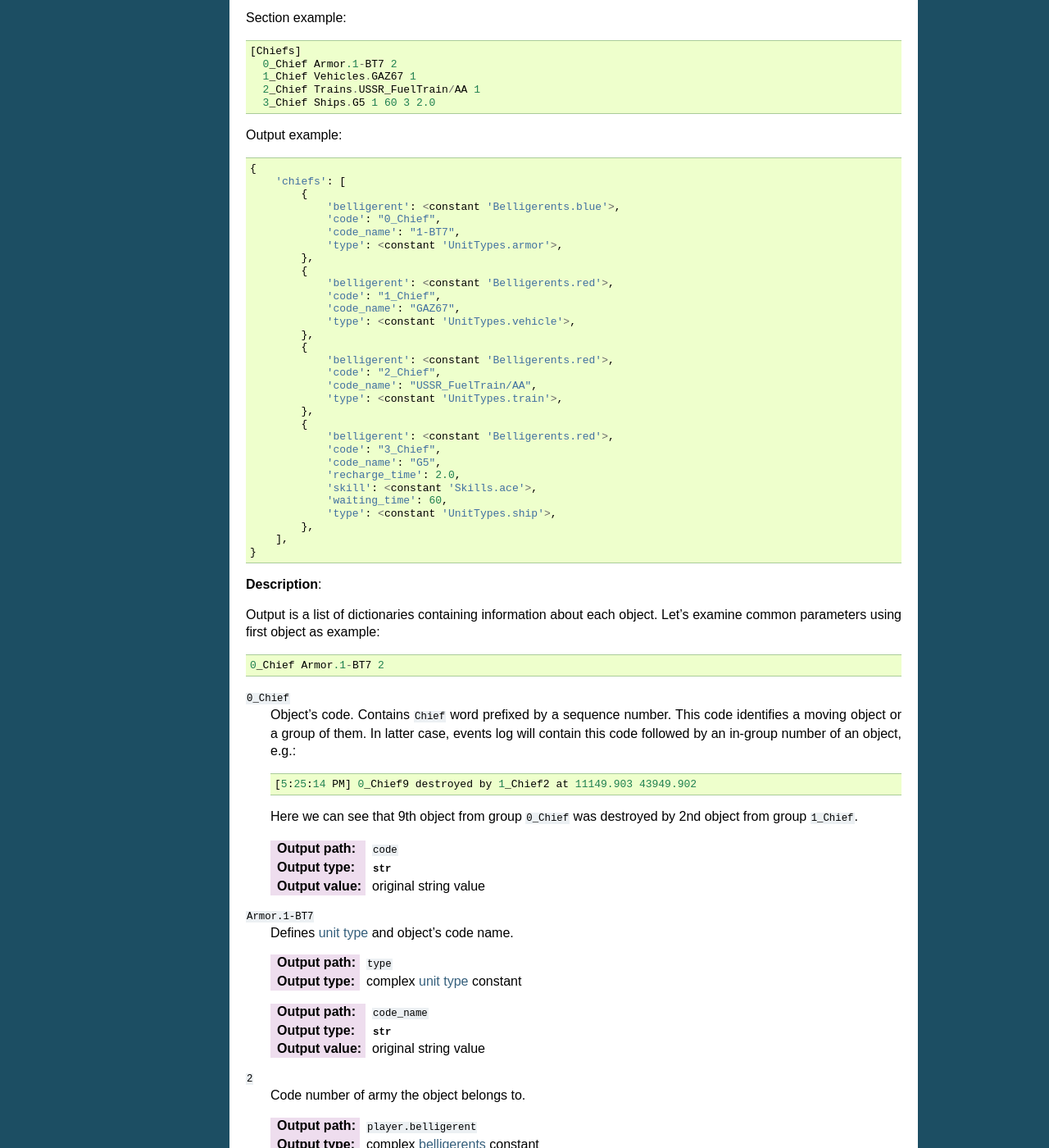
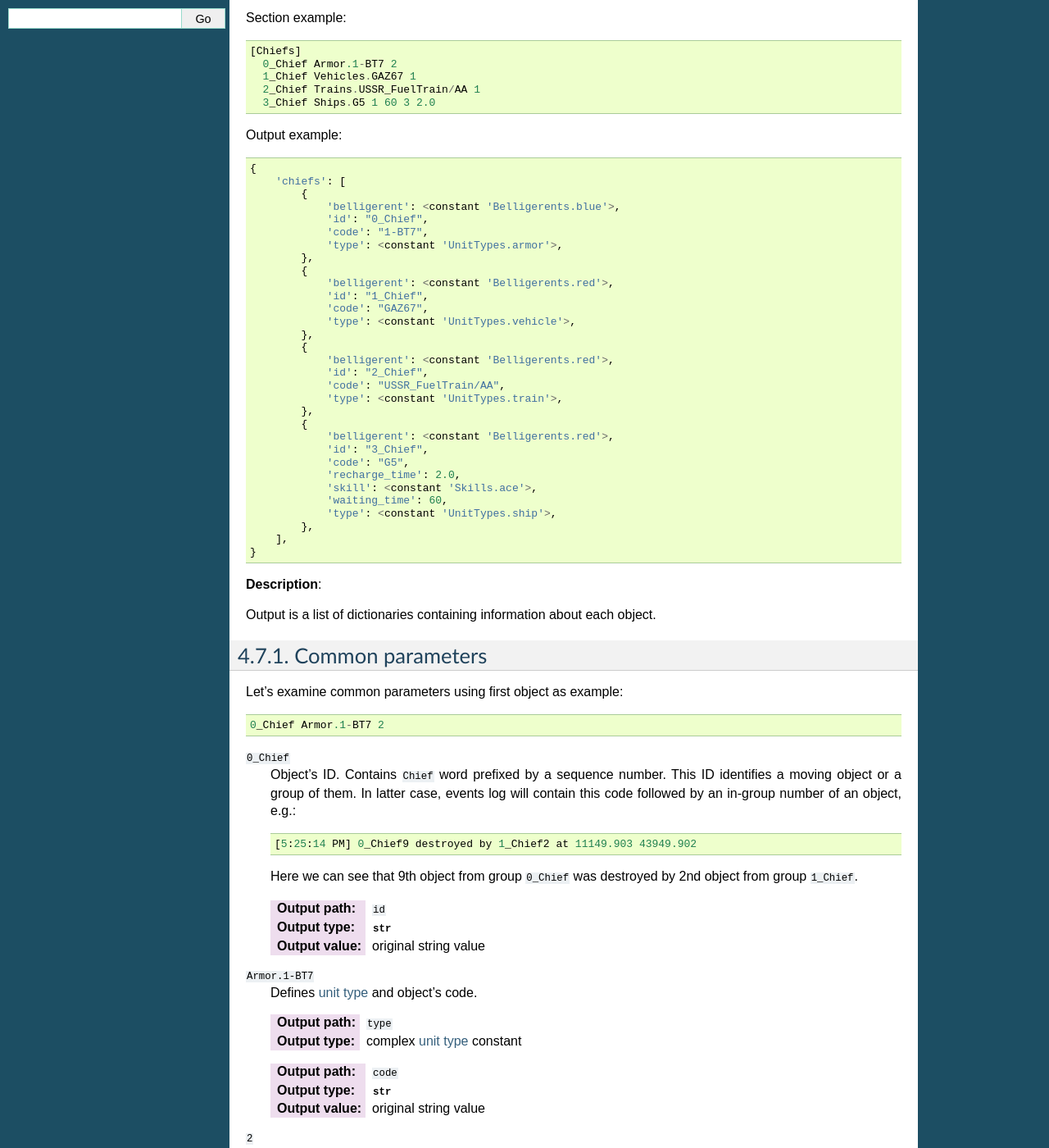
Before and after one commit to IL2HorusTeam/il2fb-mission-parser, a Sphinx documentation site: the page built from docs/parsers/chiefs.rst, in a window 1280 px wide and 1400 px high, scrolled down 322 px. Shown: the whole window at 82% size. Built offline with Sphinx 7.4.7, drawn with Linux system fonts in a browser that asks for light colours; some of the changed text lies outside the part shown.

Commit message:
update parsers, update docs

```diff
--- a/docs/output-format.rst
+++ b/docs/output-format.rst
@@ -25,4 +25,5 @@ parser. It gets data from all other parsers and organizes it in special manner.
     parsers/mds-scouts
     parsers/chiefs
     parsers/chief-road
+    parsers/nstationary
     parsers/file-parser
--- a/docs/parsers/chiefs.rst
+++ b/docs/parsers/chiefs.rst
@@ -35,26 +35,26 @@ Output example:
         'chiefs': [
             {
                 'belligerent': <constant 'Belligerents.blue'>,
-                'code': "0_Chief",
-                'code_name': "1-BT7",
+                'id': "0_Chief",
+                'code': "1-BT7",
                 'type': <constant 'UnitTypes.armor'>,
             },
             {
                 'belligerent': <constant 'Belligerents.red'>,
-                'code': "1_Chief",
-                'code_name': "GAZ67",
+                'id': "1_Chief",
+                'code': "GAZ67",
                 'type': <constant 'UnitTypes.vehicle'>,
             },
             {
                 'belligerent': <constant 'Belligerents.red'>,
-                'code': "2_Chief",
-                'code_name': "USSR_FuelTrain/AA",
+                'id': "2_Chief",
+                'code': "USSR_FuelTrain/AA",
                 'type': <constant 'UnitTypes.train'>,
             },
             {
                 'belligerent': <constant 'Belligerents.red'>,
-                'code': "3_Chief",
-                'code_name': "G5",
+                'id': "3_Chief",
+                'code': "G5",
                 'recharge_time': 2.0,
                 'skill': <constant 'Skills.ace'>,
                 'waiting_time': 60,
@@ -65,14 +65,18 @@ Output example:
 
 **Description**:
 
-Output is a list of dictionaries containing information about each object. Let's
-examine common parameters using first object as example::
+Output is a list of dictionaries containing information about each object.
+
+Common parameters
+~~~~~~~~~~~~~~~~~
+
+Let's examine common parameters using first object as example::
 
     0_Chief Armor.1-BT7 2
 
 ``0_Chief``
-  Object's code. Contains ``Chief`` word prefixed by a sequence number. This
-  code identifies a moving object or a group of them. In latter case, events log
+  Object's ID. Contains ``Chief`` word prefixed by a sequence number. This
+  ID identifies a moving object or a group of them. In latter case, events log
   will contain this code followed by an in-group number of an object, e.g.::
 
       [5:25:14 PM] 0_Chief9 destroyed by 1_Chief2 at 11149.903 43949.902
@@ -80,29 +84,30 @@ examine common parameters using first object as example::
   Here we can see that 9th object from group ``0_Chief`` was destroyed by 2nd
   object from group ``1_Chief``.
 
-  :Output path: ``code``
+  :Output path: ``id``
   :Output type: :class:`str`
   :Output value: original string value
 
 ``Armor.1-BT7``
-  Defines `unit type`_ and object's code name.
+  Defines `unit type`_ and object's code.
 
   :Output path: ``type``
   :Output type: complex `unit type`_ constant
 
   ..
 
-  :Output path: ``code_name``
+  :Output path: ``code``
   :Output type: :class:`str`
   :Output value: original string value
 
 ``2``
   Code number of army the object belongs to.
 
-  :Output path: ``player.belligerent``
+  :Output path: ``belligerent``
   :Output type: complex `belligerents`_ constant
 
------
+Ships extra parameters
+~~~~~~~~~~~~~~~~~~~~~~
 
 Ships have 3 extra parameters. Let's see an example::
 
```
Also changed, not shown: docs/parsers/nstationary.rst (added, +289 -0 lines), 2 other files.
